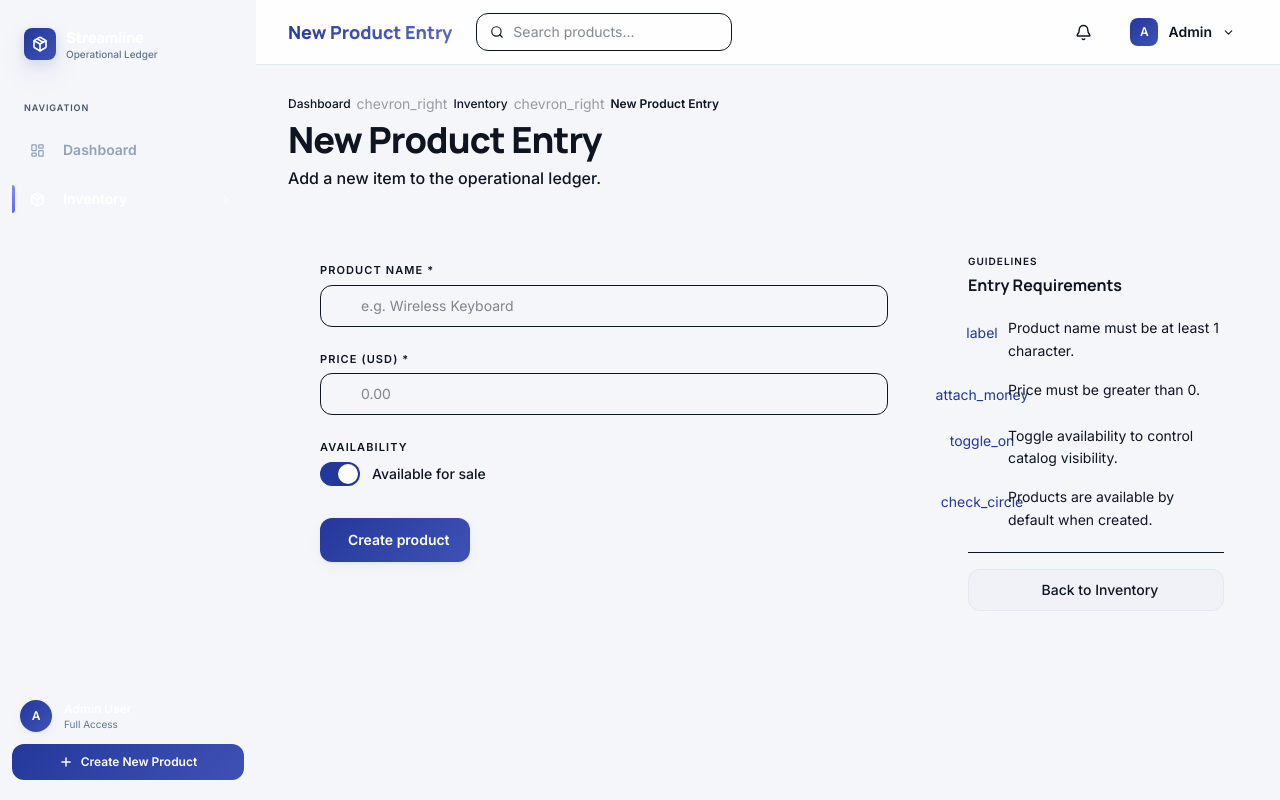
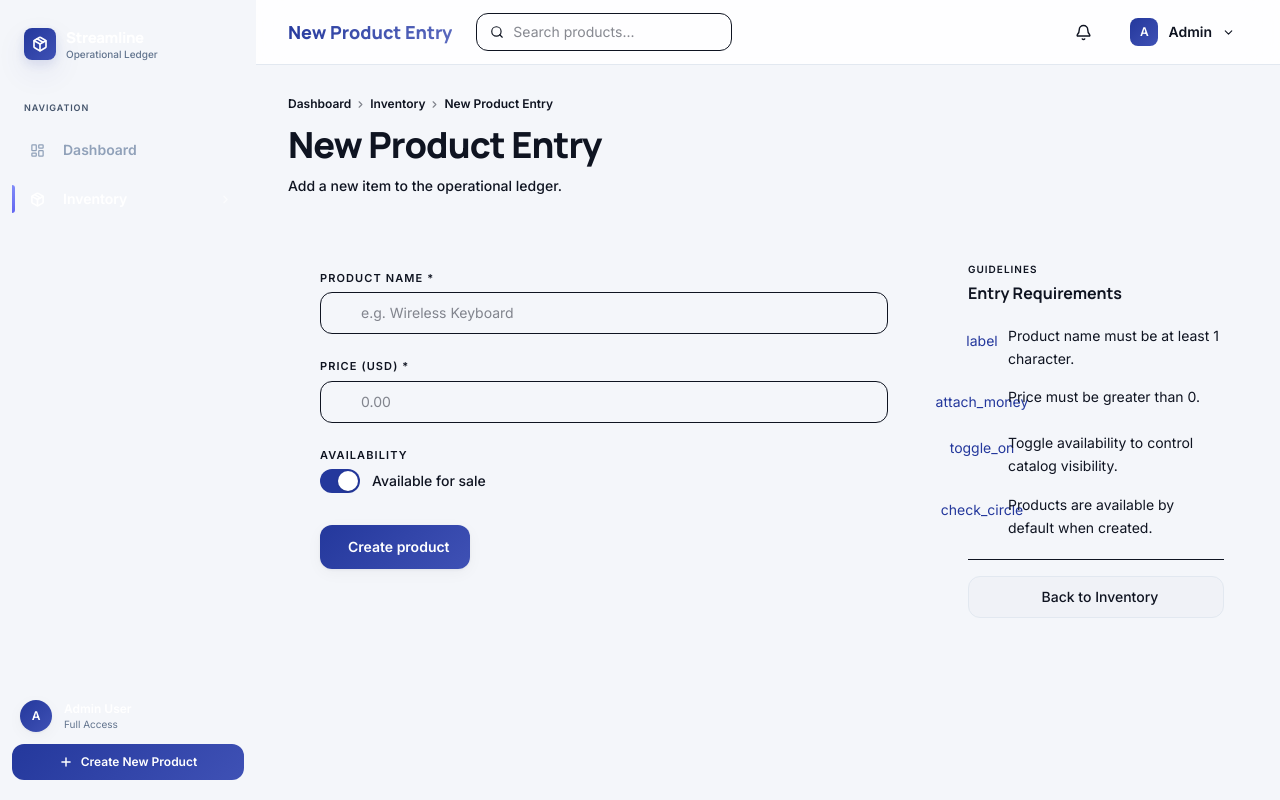
Before and after one commit to DAlejandroCl/streamline-inventory, a React (Vite) app in the folder frontend/: page /products/new in a window 1280 px wide. Built offline with nearby package versions, Linux system fonts and the light colour scheme; no server answers.

Commit message:
refactor: rebuild PageHeader — Manrope headline, Lucide breadcrumb chevrons, CTA slot

```diff
--- a/frontend/src/components/layout/PageHeader.tsx
+++ b/frontend/src/components/layout/PageHeader.tsx
@@ -1,4 +1,5 @@
 import { Link } from "react-router-dom";
+import { ChevronRight } from "lucide-react";
 
 type Breadcrumb = { label: string; to: string };
 
@@ -11,39 +12,35 @@ type Props = {
 
 export default function PageHeader({ title, description, breadcrumbs, action }: Props) {
   return (
-    <div className="flex flex-col md:flex-row md:items-end justify-between gap-4 mb-10">
+    <div className="flex flex-col md:flex-row md:items-end justify-between gap-5 mb-10">
       <div>
         {breadcrumbs && breadcrumbs.length > 0 && (
-          <nav aria-label="Breadcrumb" className="flex items-center gap-1.5 text-xs text-[var(--color-on-surface-variant)] mb-2">
+          <nav className="flex items-center gap-1 text-xs text-[var(--color-text-muted) mb-2.5 flex-wrap">
             {breadcrumbs.map((crumb, i) => (
-              <span key={crumb.to} className="flex items-center gap-1.5">
-                {i > 0 && (
-                  <span className="material-symbols-outlined text-sm leading-none opacity-40">
-                    chevron_right
-                  </span>
-                )}
+              <span key={crumb.to} className="flex items-center gap-1">
+                {i > 0 && <ChevronRight size={11} strokeWidth={2.5} className="opacity-50" />}
                 <Link
                   to={crumb.to}
-                  className="hover:text-[var(--color-primary)] transition-colors font-medium"
+                  className="font-semibold hover:text-[var(--color-primary) transition-colors"
                 >
                   {crumb.label}
                 </Link>
               </span>
             ))}
-            <span className="material-symbols-outlined text-sm leading-none opacity-40">chevron_right</span>
-            <span className="text-[var(--color-on-surface)] font-semibold">{title}</span>
+            <ChevronRight size={11} strokeWidth={2.5} className="opacity-50" />
+            <span className="font-bold text-[var(--color-text-secondary)">{title}</span>
           </nav>
         )}
-        <h1 className="text-4xl font-extrabold text-[var(--color-on-surface)] font-headline tracking-tight">
+        <h1 className="text-4xl font-extrabold font-headline text-[var(--color-text-primary) tracking-tight leading-tight">
           {title}
         </h1>
         {description && (
-          <p className="text-[var(--color-on-surface-variant)] mt-1.5 font-medium">
+          <p className="text-[var(--color-text-secondary) mt-2 font-medium text-sm leading-relaxed">
             {description}
           </p>
         )}
       </div>
-      {action && <div className="flex-shrink-0">{action}</div>}
+      {action && <div className="shrink-0">{action}</div>}
     </div>
   );
 }
```
